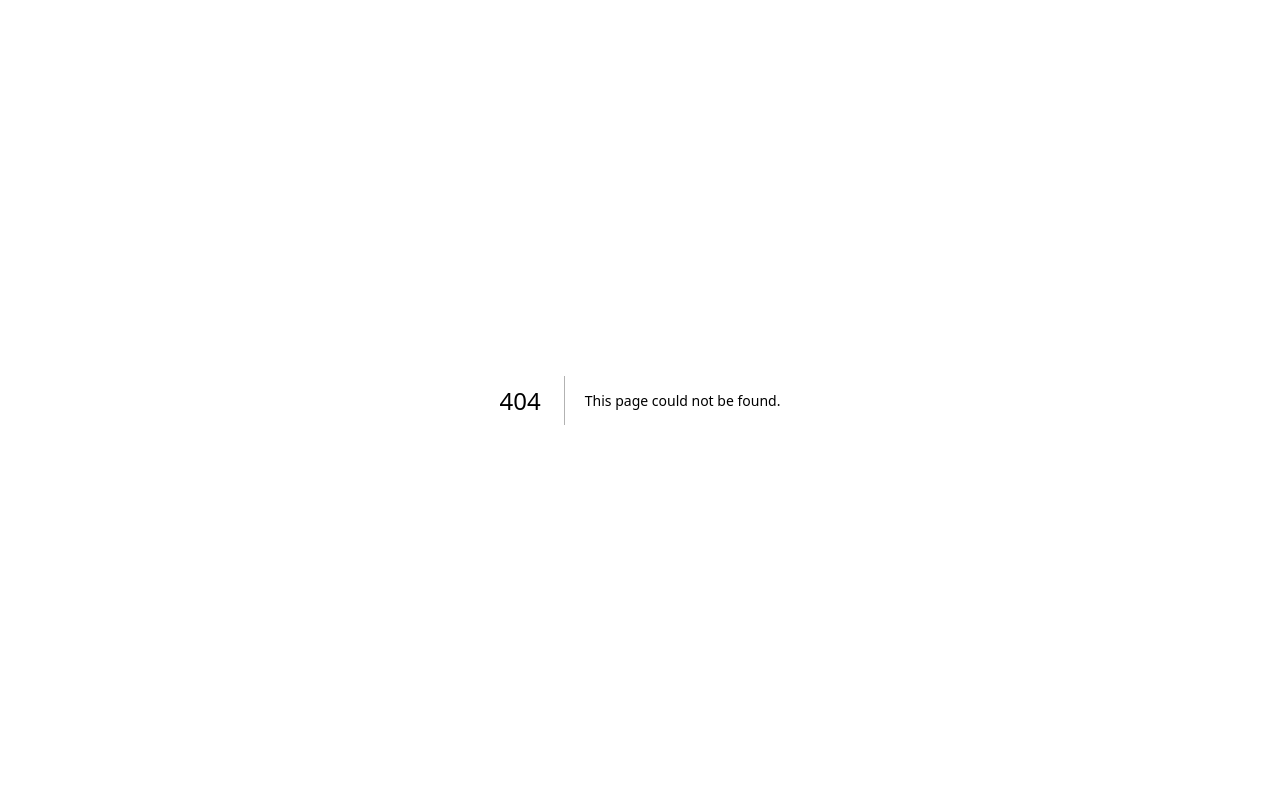
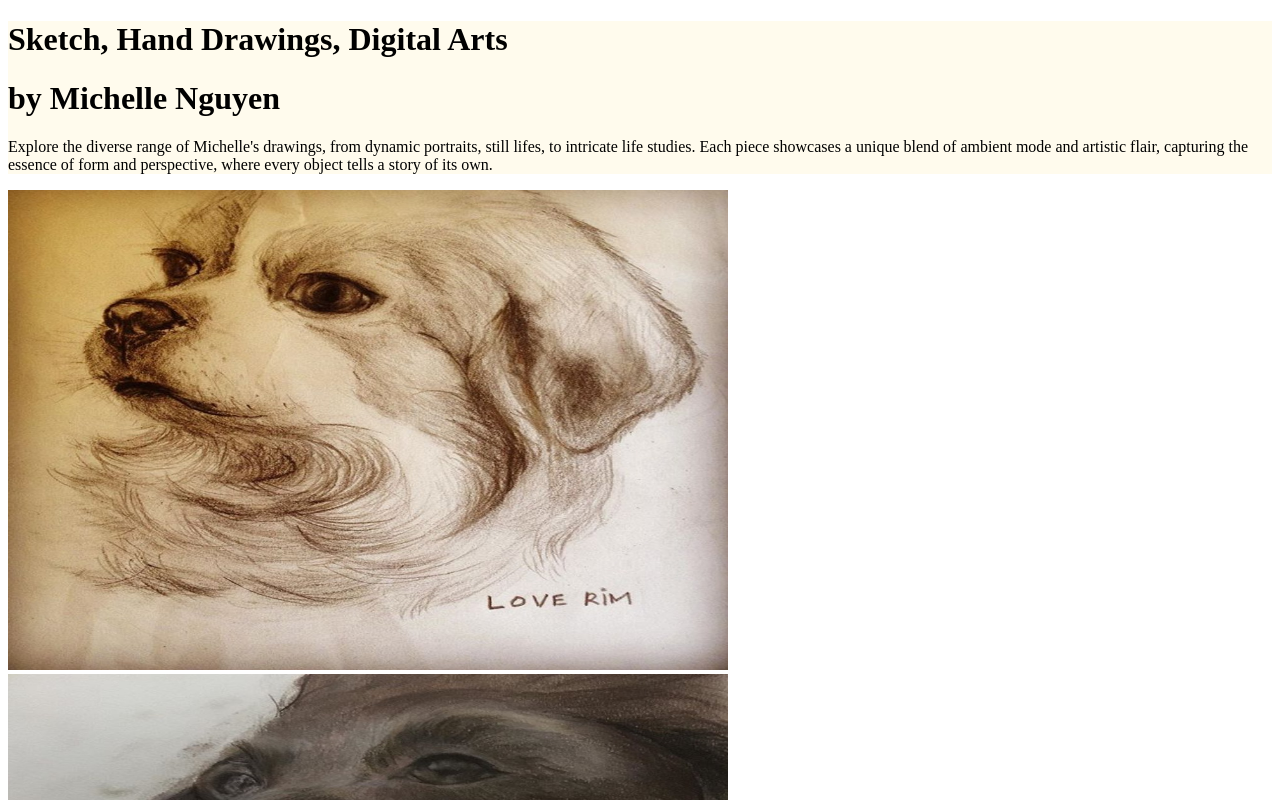
Before and after one commit to Michellehlcn/michellehlcn-1991, a Next.js app in the folder webpage/: page /Gallery in a window 1280 px wide. Before the commit this address had no page. Shown: the top 800 px of the page. Built offline with nearby package versions, Linux system fonts and the light colour scheme.

Commit message:
add new page gallery

```diff
--- a/webpage/src/PortfolioLanding.tsx
+++ b/webpage/src/PortfolioLanding.tsx
@@ -3,6 +3,8 @@ import { useState, useEffect } from 'react';
 import { motion } from 'framer-motion';
 import { ChevronLeft, ChevronRight } from "lucide-react";
 import { Link } from 'react-router-dom';
+
+
 
 const key_skills = ['Python', 'Java', 'Javascript', 'Typescript', 'Go', 'Rust', 'Postgres', 'AWS', 'GCP', 'Terraform', 'Lambda']
 
@@ -120,6 +122,7 @@ const testimonials = [
     },
 ];
 export default function PortfolioLanding() {
+
     const [index, setIndex] = useState(0);
     const next = () => setIndex((prev) => (prev + 1) % Math.ceil(testimonials.length / 3));
     const prev = () => setIndex((prev) => (prev - 1 + Math.ceil(testimonials.length / 3)) % Math.ceil(testimonials.length / 3));
--- a/webpage/src/components/_Footer.tsx
+++ b/webpage/src/components/_Footer.tsx
@@ -24,7 +24,7 @@
                             </button>
                         </div>
                 </section>
-                <section className='relative  z-10 text-white p-5 md:p-5 text-center h-full custom-text-shadow' >
+                <section id="contact" className='relative  z-10 text-white p-5 md:p-5 text-center h-full custom-text-shadow' >
                     <h1 className='mt-2 text-6xl tracking-tighter sm:text-8xl text-pretty' >Michelle Nguyen</h1>
                     {/* <p className='mt-4 text-2xl tracking-tighter sm:text-2xl text-pretty'>IT Engineer creating data-driven tools, automation.</p> */}
                     <p className='mt-4 text-xl tracking-tighter sm:text-xl text-pretty'>Open to contracts & collaborations. Email me: michellehlcn.au@gmail.com</p>
--- a/webpage/src/components/_Header.tsx
+++ b/webpage/src/components/_Header.tsx
@@ -1,4 +1,7 @@
+import { Link } from "react-router";
+
 export function _Header() {
+
     return (
         <header className='sticky top-0 z-50 w-full bg-background/95 backdrop-blur-sm ring ring-gray-950/5 supports-[backdrop-filter]:bg-background/60
         mr-[calc(100%-100vw)] flex h-14 items-center justify-between px-4  after:-bottom-px sm:px-6 '>
@@ -8,14 +11,16 @@ export function _Header() {
                 <div className="@container flex flex-1 justify-start pl-8"></div>
                 <div>
                     <nav className='flex items-center gap-5 max-md:hidden lg:gap-6'>
-                        <a href="#aboutme" className='hover:text-indigo-600 text-s/6 text-gray-950 dark:text-white'>About</a>
-                        <a href="#blog" className='hover:text-indigo-600 text-s/6 text-gray-950 dark:text-white'>Blog</a>
-                        <a href="#projects" className='hover:text-indigo-600 text-s/6 text-gray-950 dark:text-white'>Projects</a>
+                        <a href="/artwork" className='hover:text-indigo-600 font-mono text-[0.8125rem]/6 font-medium tracking-widest text-pretty uppercase text-fuchsia-500 dark:text-fuchsia-400'>Artwork</a>
+                        <div className="h-6 w-px bg-gray-950/10 dark:bg-white/10"></div>
+                        <Link to="/#aboutme"><button  id="_aboutme" className='hover:text-indigo-600 text-s/6 text-gray-950 dark:text-white'>About</button></Link>
+                        <Link to="/#blog"><button id="_blog" className='hover:text-indigo-600 text-s/6 text-gray-950 dark:text-white'>Blog</button></Link>
+                        <Link to="/#projects"><button id="_projects" className='hover:text-indigo-600 text-s/6 text-gray-950 dark:text-white'>Projects</button></Link>
 
                         {/* <a href="#expertise" className='hover:text-indigo-600 text-s/6 text-gray-950 dark:text-white'>Expertise</a>
                         <a href="#cv" className='hover:text-indigo-600 text-s/6 text-gray-950 dark:text-white'>CV</a> */}
-                        <a href="#contact" className='text-s/6 text-gray-950 dark:text-white rounded-full bg-gray-950 px-2.5 py-0.5 text-sm/6 font-medium text-white focus-visible:outline-2 focus-visible:outline-offset-2 focus-visible:outline-gray-950 dark:bg-gray-700 dark:text-white dark:focus-visible:outline-white'>Contact</a>
-                        {/* <a href="/artwork" className='hover:text-indigo-600'>Artwork</a> */}
+                        <Link to="/#contact"><button id="_contact" className='text-s/6 text-gray-950 dark:text-white rounded-full bg-gray-950 px-2.5 py-0.5 text-sm/6 font-medium text-white focus-visible:outline-2 focus-visible:outline-offset-2 focus-visible:outline-gray-950 dark:bg-gray-700 dark:text-white dark:focus-visible:outline-white'>Contact</button></Link>
+
                     </nav>
                 </div>
         </header>
--- /dev/null
+++ b/webpage/src/pages/Gallery.tsx
@@ -0,0 +1,169 @@
+// import { motion } from "framer-motion";
+"use client"
+
+import type { NextPage } from 'next'
+
+interface ImagesProps {
+  id: string;
+  title: string;
+  description: string;
+  image: string;
+  category: string;
+}
+
+
+const Gallery: NextPage = () => {
+  const _images: ImagesProps[] = [
+    {
+      id: "art-1.jpg",
+      title: "Morning Glow",
+      description: "Soft pastel sunrise over quiet hills.",
+      image: "/arts/art-1.jpg",
+      category: "Landscape",
+    },
+    {
+      id: "art-2.jpg",
+      title: "Urban Contrast",
+      description: "Abstract reflection of city lights after rain.",
+      image: "/arts/art-2.jpg",
+      category: "Abstract",
+    },
+    {
+      id: "art-3.jpg",
+      title: "Still Life – Harmony",
+      description: "A study in balance and color warmth.",
+      image: "/arts/art-3.jpg",
+      category: "Still Life",
+    },
+    {
+      id: "art-4.jpg",
+      title: "Waves in Motion",
+      description: "Dynamic ocean energy captured in motion blur.",
+      image: "/arts/art-4.jpg",
+      category: "Photography",
+    },
+    {
+      id: "art-13.png",
+      title: "Waves in Motion",
+      description: "Dynamic ocean energy captured in motion blur.",
+      image: "/arts/art-13.png",
+      category: "Photography",
+    },
+     {
+      id: "art-14.png",
+      title: "Waves in Motion",
+      description: "Dynamic ocean energy captured in motion blur.",
+      image: "/arts/art-14.png",
+      category: "Photography",
+    },
+     {
+      id: "art-15.png",
+      title: "Waves in Motion",
+      description: "Dynamic ocean energy captured in motion blur.",
+      image: "/arts/art-15.png",
+      category: "Photography",
+    },
+     {
+      id: "art-16.png",
+      title: "Waves in Motion",
+      description: "Dynamic ocean energy captured in motion blur.",
+      image: "/arts/art-16.png",
+      category: "Photography",
+    },
+     {
+      id: "art-5.jpg",
+      title: "Waves in Motion",
+      description: "Dynamic ocean energy captured in motion blur.",
+      image: "/arts/art-5.jpg",
+      category: "Photography",
+    },
+
+     {
+      id: "art-6.jpg",
+      title: "Waves in Motion",
+      description: "Dynamic ocean energy captured in motion blur.",
+      image: "/arts/art-6.jpg",
+      category: "Photography",
+    },
+     {
+      id: "art-7.jpg",
+      title: "Waves in Motion",
+      description: "Dynamic ocean energy captured in motion blur.",
+      image: "/arts/art-7.jpg",
+      category: "Photography",
+    },
+     {
+      id: "art-8.jpg",
+      title: "Waves in Motion",
+      description: "Dynamic ocean energy captured in motion blur.",
+      image: "/arts/art-8.jpg",
+      category: "Photography",
+    },
+     {
+      id: "art-9.jpg",
+      title: "Waves in Motion",
+      description: "Dynamic ocean energy captured in motion blur.",
+      image: "/arts/art-9.jpg",
+      category: "Photography",
+    },
+     {
+      id: "art-10.jpg",
+      title: "Waves in Motion",
+      description: "Dynamic ocean energy captured in motion blur.",
+      image: "/arts/art-10.jpg",
+      category: "Photography",
+    },
+     {
+      id: "art-11.jpg",
+      title: "Waves in Motion",
+      description: "Dynamic ocean energy captured in motion blur.",
+      image: "/arts/art-11.jpg",
+      category: "Photography",
+    },
+     {
+      id: "art-12.jpg",
+      title: "Waves in Motion",
+      description: "Dynamic ocean energy captured in motion blur.",
+      image: "/arts/art-12.jpg",
+      category: "Photography",
+    },
+
+
+  ];
+  return (
+    <main className="mx-auto max-w-[1960px] p-4 ">
+
+      <div className="columns-1 gap-4 sm:columns-2 xl:columns-3 2xl:columns-4 ">
+        <div style={{ backgroundColor: "#fffbed" }} className=" after:content relative mb-5 flex h-[629px] flex-col items-center justify-end gap-4 overflow-hidden rounded-lg bg-white/10 px-6 pb-16 pt-64 text-center text-white shadow-highlight after:pointer-events-none after:absolute after:inset-0 after:rounded-lg after:shadow-highlight lg:pt-0 ">
+          <div className="absolute inset-0 flex items-center justify-center">
+            <span></span>
+            <span></span>
+          </div>
+          <h1 className="mt-8 mb-4 text-black text-base font-bold uppercase tracking-widest">Sketch, Hand Drawings, Digital Arts</h1>
+          <h1 className="mt-8 mb-4 text-black text-base font-bold uppercase tracking-widest">by Michelle Nguyen</h1>
+
+          <p className="text-gray-600 text-pretty max-w-[40ch] text-black sm:max-w-[32ch]">Explore the diverse range of Michelle's drawings, from dynamic portraits, still lifes, to intricate life studies. Each piece showcases a unique blend of ambient mode and artistic flair, capturing the essence of form and perspective, where every object tells a story of its own.</p>
+        </div>
+
+        {_images.map(({ id }) => (
+          <div key={id}>
+            <img
+              alt="artwork photo"
+              className="line-y line-x  w-full object-cover"
+              style={{ transform: 'translate3d(0,0,0)', transition: 'transform .4s' }}
+              src={`/arts/${id}`}
+              width={720}
+              height={480}
+              sizes="(max-width: 640px) 100vw,
+                (max-width:1280px) 50vw,
+                (max-width: 1536px) 33vw,
+                25vw"
+            ></img>
+          </div>
+        ))}
+
+      </div>
+    </main>
+  )
+}
+export default Gallery
```
Also changed, not shown: webpage/src/App.tsx (+5 -2 lines), webpage/src/util/SrollToHash.tsx (added, +17 -0 lines), 1 other file (tests, documents, lock files or other folders).
